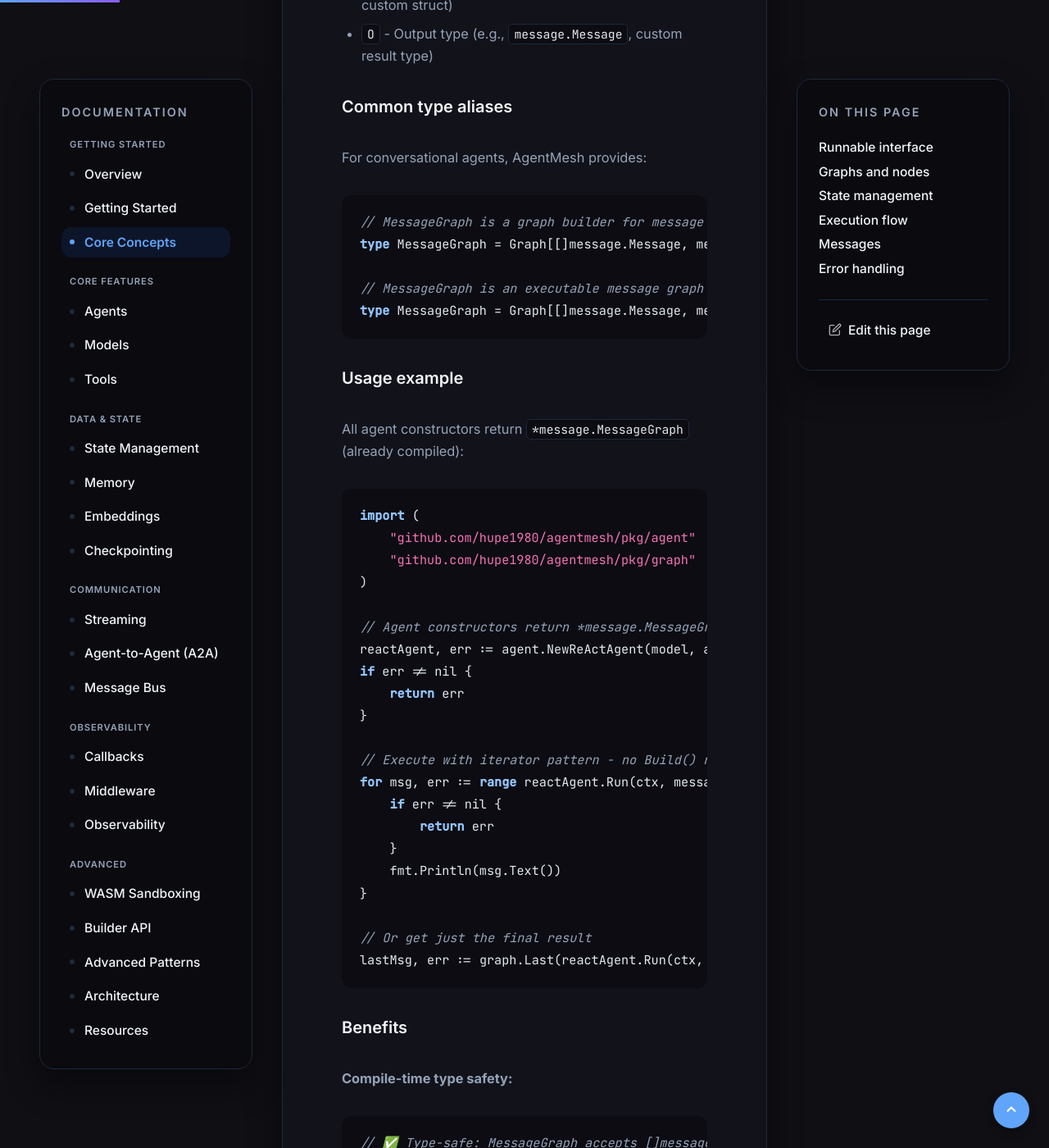
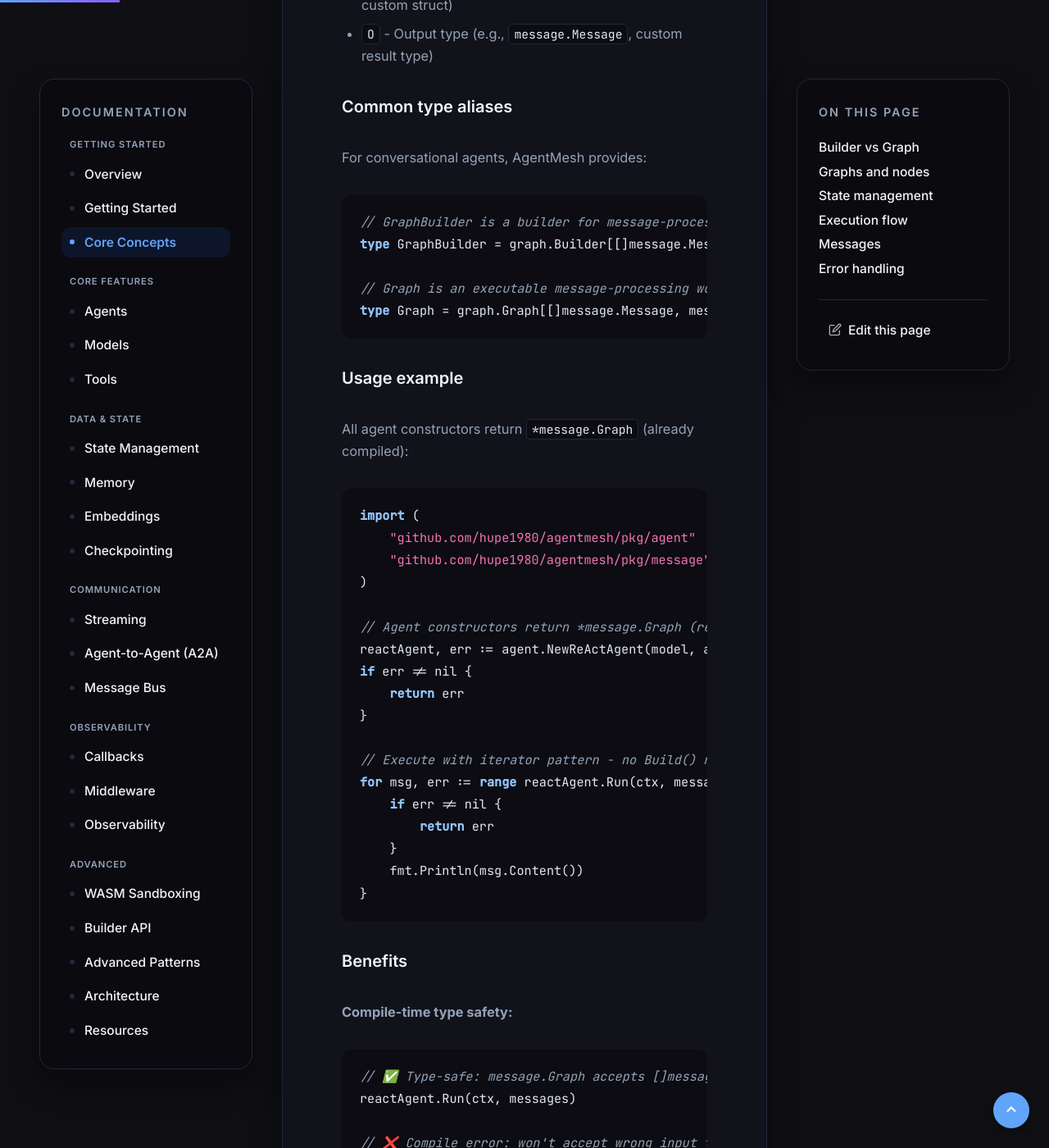
Before and after one commit to hupe1980/agentmesh, a Jekyll site: the page built from docs/core-concepts.md, in a window 1280 px wide and 1400 px high, scrolled down 1746 px. Shown: the whole window at 82% size. Built offline with Jekyll 4.4.1, drawn with Linux system fonts in a browser that asks for light colours; some of the changed text lies outside the part shown.

Commit message:
refactor(docs): update terminology and examples for clarity in core concepts

````diff
--- a/docs/core-concepts.md
+++ b/docs/core-concepts.md
@@ -13,7 +13,7 @@ hero:
     label: Architecture deep dive →
     href: "/architecture/"
 sidebar:
-  - title: Runnable interface
+  - title: Builder vs Graph
     url: "#runnable-interface"
   - title: Graphs and nodes
     url: "#graphs-and-nodes"
@@ -33,23 +33,23 @@ sidebar:
 
 The graph `Run` method is the core abstraction for executable workflows in AgentMesh. Only compiled graphs can be executed - this separation ensures graphs are validated before running.
 
-### Graph vs Graph
+### Builder vs Graph
 
 AgentMesh separates graph **building** from graph **execution**:
 
 ```go
-// Graph is the builder - define nodes and edges
-g := graph.New[string, string](keys...)
-g.Node("fetch", fetchFunc, "process")
-g.Start("fetch")
+// Builder is for construction - define nodes and edges
+b := graph.New[string, string](keys...)
+b.Node("fetch", fetchFunc, "process")
+b.Start("fetch")
 
-// Graph is the executor - run the workflow
-compiled, err := g.Build()  // Validates and compiles
+// Graph is the compiled executor - run the workflow
+compiled, err := b.Build()  // Validates and compiles
 if err != nil {
     return err
 }
 
-// Only Graph has Run()
+// Only compiled Graph has Run()
 for output, err := range compiled.Run(ctx, input) {
     // process outputs...
 }
@@ -71,24 +71,24 @@ func (g *Graph[I, O]) Run(ctx context.Context, input I, opts ...RunOption) iter.
 For conversational agents, AgentMesh provides:
 
 ```go
-// MessageGraph is a graph builder for message processing
-type MessageGraph = Graph[[]message.Message, message.Message]
+// GraphBuilder is a builder for message-processing workflows
+type GraphBuilder = graph.Builder[[]message.Message, message.Message]
 
-// MessageGraph is an executable message graph
-type MessageGraph = Graph[[]message.Message, message.Message]
+// Graph is an executable message-processing workflow
+type Graph = graph.Graph[[]message.Message, message.Message]
 ```
 
 ### Usage example
 
-All agent constructors return `*message.MessageGraph` (already compiled):
+All agent constructors return `*message.Graph` (already compiled):
 
 ```go
 import (
     "github.com/hupe1980/agentmesh/pkg/agent"
-    "github.com/hupe1980/agentmesh/pkg/graph"
+    "github.com/hupe1980/agentmesh/pkg/message"
 )
 
-// Agent constructors return *message.MessageGraph (ready to run)
+// Agent constructors return *message.Graph (ready to run)
 reactAgent, err := agent.NewReActAgent(model, agent.WithTools(tools...))
 if err != nil {
     return err
@@ -99,31 +99,28 @@ for msg, err := range reactAgent.Run(ctx, messages) {
     if err != nil {
         return err
     }
-    fmt.Println(msg.Text())
+    fmt.Println(msg.Content())
 }
-
-// Or get just the final result
-lastMsg, err := graph.Last(reactAgent.Run(ctx, messages))
 ```
 
 ### Benefits
 
 **Compile-time type safety:**
 ```go
-// ✅ Type-safe: MessageGraph accepts []message.Message
+// ✅ Type-safe: message.Graph accepts []message.Message
 reactAgent.Run(ctx, messages)
 
 // ❌ Compile error: won't accept wrong input type
 reactAgent.Run(ctx, "invalid input")
 
-// ❌ Compile error: can't run uncompiled graph
-g := message.NewGraphBuilder()
-g.Run(ctx, messages)  // Error: Graph has no Run method
+// ❌ Compile error: can't run uncompiled builder
+b := message.NewGraphBuilder()
+b.Run(ctx, messages)  // Error: Builder has no Run method
 ```
 
 **Easy composition:**
 ```go
-// All agents are *message.MessageGraph - compose freely
+// All agents are *message.Graph - compose freely
 worker1, _ := agent.NewReActAgent(model)
 worker2, _ := agent.NewReActAgent(model)
 supervisor, _ := agent.NewSupervisorAgent(model,
````
